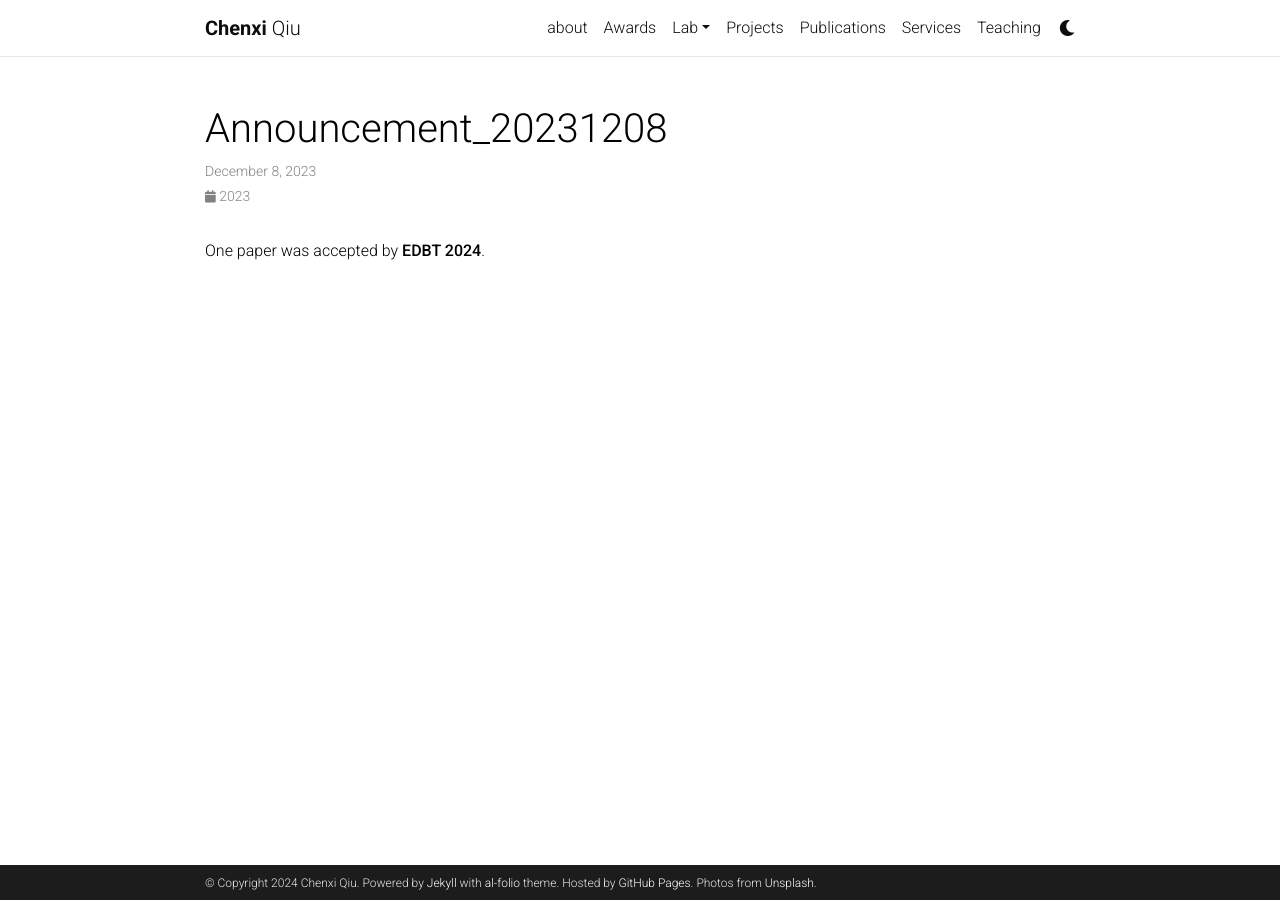
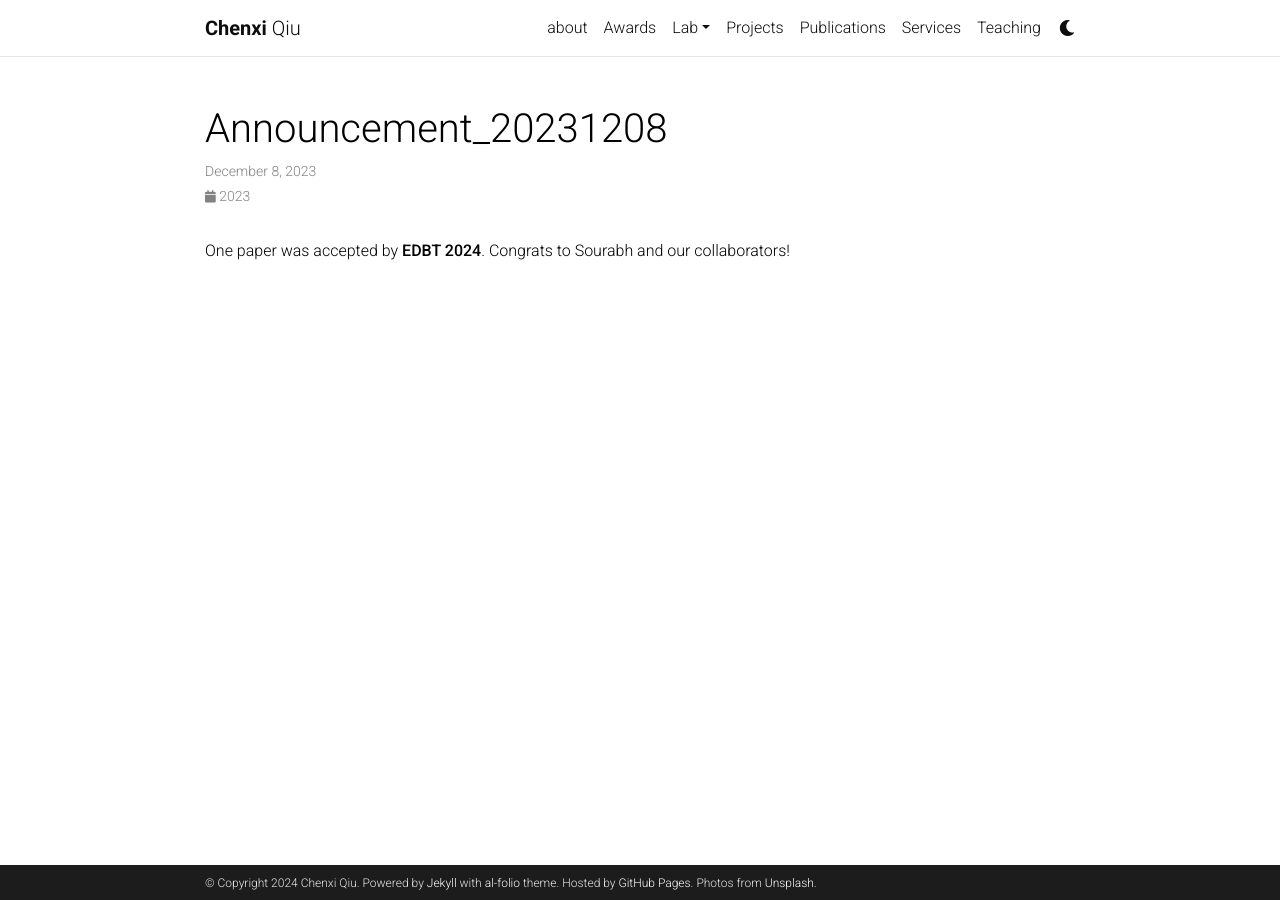
Before and after one commit to chenxiunt/chenxiunt.github.io, a Jekyll site: the page built from _news/announcement_20231208.md, in a window 1280 px wide. Built offline with Jekyll 4.4.1, drawn with Linux system fonts in a browser that asks for light colours; comment, search, counter and statistics services are not loaded; a style sheet for code colours, icons or effects is not loaded.

Commit message:
Update announcement_20231208.md

```diff
--- a/_news/announcement_20231208.md
+++ b/_news/announcement_20231208.md
@@ -4,4 +4,4 @@ date: 2023-12-08 17:59:00-0400
 inline: true
 ---
 
-One paper was accepted by **EDBT 2024**.
+One paper was accepted by **EDBT 2024**. Congrats to Sourabh and our collaborators!
```
